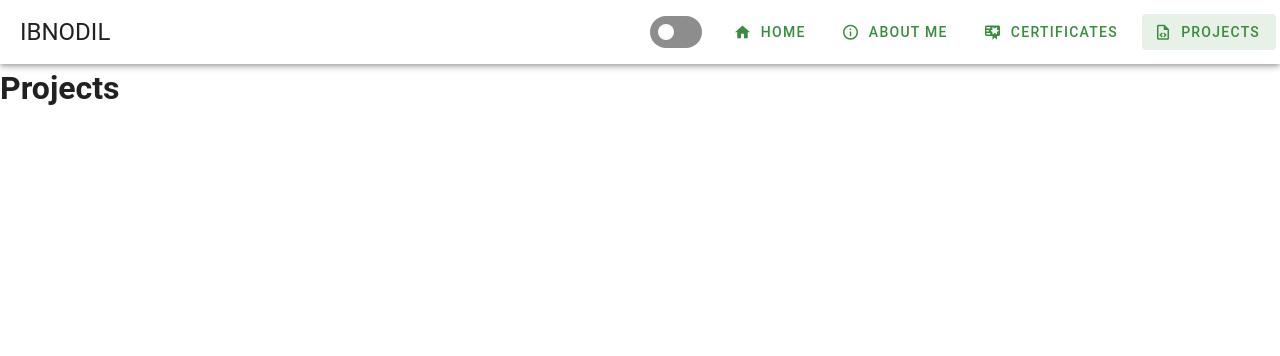
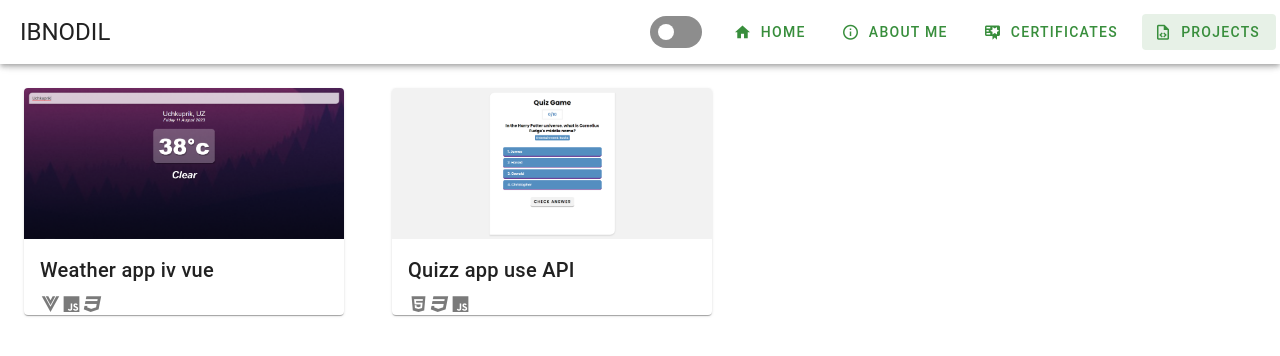
Before and after one commit to IBNODIL/my-portfolio-with-vuetify, a Vue app: page /projects in a window 1280 px wide. Shown: the top 356 px of the page. Built offline with nearby package versions, Linux system fonts and the light colour scheme.

Commit message:
add projects section

```diff
--- a/src/views/Home.vue
+++ b/src/views/Home.vue
@@ -12,18 +12,6 @@
       <v-list-item id="img-div">
         <img src="../assets/img/my-img.png" alt="" class="rounded-circle">
       </v-list-item>
-
-      <v-btn
-        id="to-about-from-home"
-        color="green-darken-2"
-        icon
-        to="/aboutme"
-        class="hidden-sm-and-down"
-      >
-        <v-icon>mdi-chevron-right</v-icon>
-      </v-btn>
-
-
     </v-list>
   </v-layout>
 </template>
--- a/src/views/Projects.vue
+++ b/src/views/Projects.vue
@@ -1,5 +1,37 @@
 <template>
-  <h1>Projects</h1>
+  <v-layout class=" d-flex align-center flex-wrap">
+    <v-card class="ma-6 pa-0">
+      <a href="https://weather-app-with-vue-ibn-odil-dev.netlify.app/" target="_blank">
+        <img src="../assets/projects-img/weather-app-iv-vue.png">
+      </a>
+      <v-card-title>
+        Weather app iv vue
+      </v-card-title>
+      <v-card-subtitle>
+        <p>
+          <v-icon>mdi-vuejs</v-icon>
+          <v-icon>mdi-language-javascript</v-icon>
+          <v-icon>mdi-language-css3</v-icon>
+        </p>
+      </v-card-subtitle>
+    </v-card>
+
+    <v-card class="ma-6 pa-0">
+      <a href="https://quizz-app-with-api-ibn-odil-dev.netlify.app/" target="_blank">
+        <img src="../assets/projects-img/quizz-app.png">
+      </a>
+      <v-card-title>
+        Quizz app use API
+      </v-card-title>
+      <v-card-subtitle>
+        <p>
+          <v-icon>mdi-language-html5</v-icon>
+          <v-icon>mdi-language-css3</v-icon>
+          <v-icon>mdi-language-javascript</v-icon>
+        </p>
+      </v-card-subtitle>
+    </v-card>
+  </v-layout>
 </template>
 
 
@@ -9,5 +41,11 @@
 
 
 <style>
+  .ma-6{
+    width: 320px;
+  }
 
+  img{
+    width: 100%;
+  }
 </style>
```
Also changed, not shown: src/assets/projects-img/quizz-app.png (added), src/assets/projects-img/weather-app-iv-vue.png (added).
